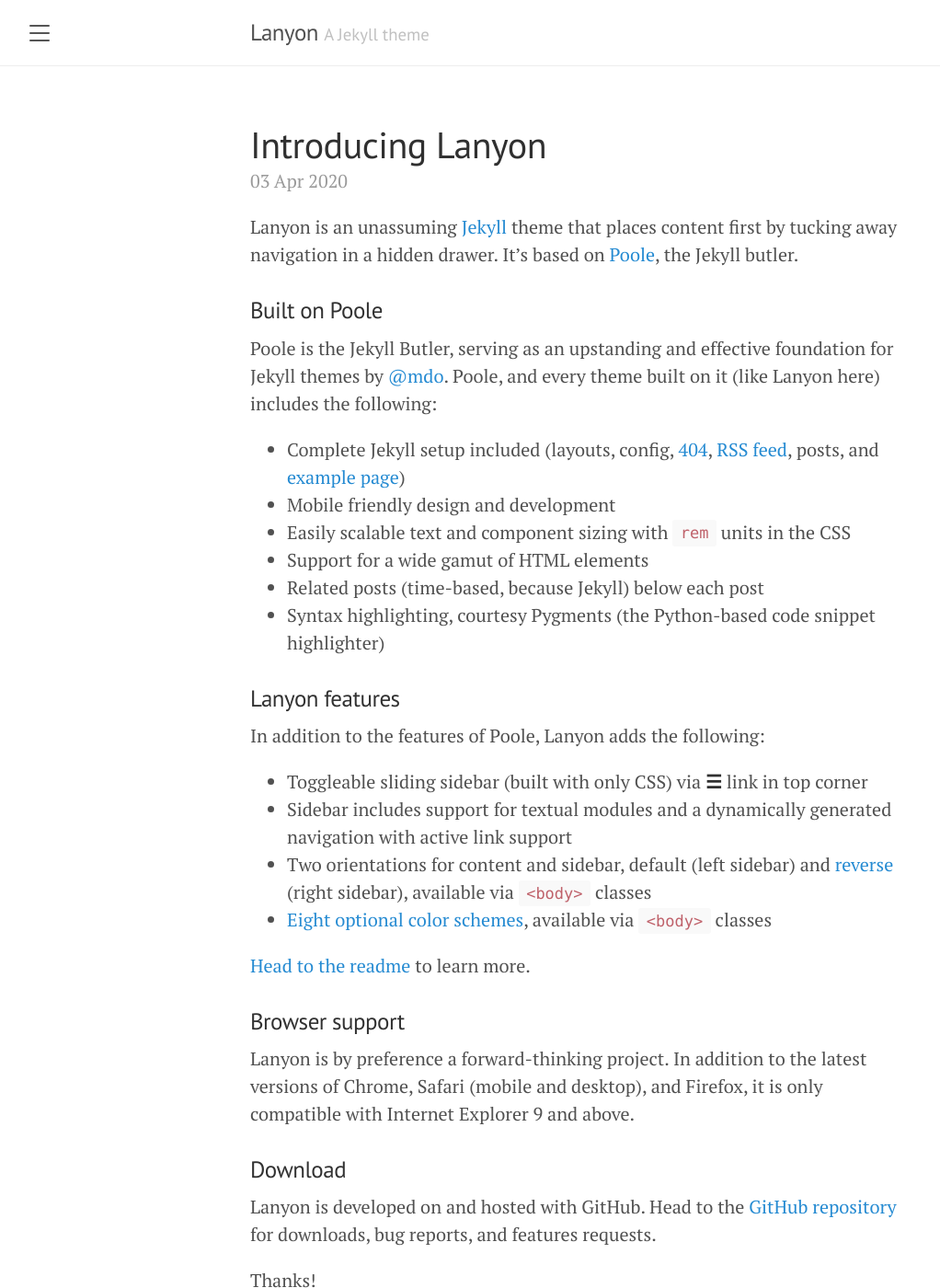
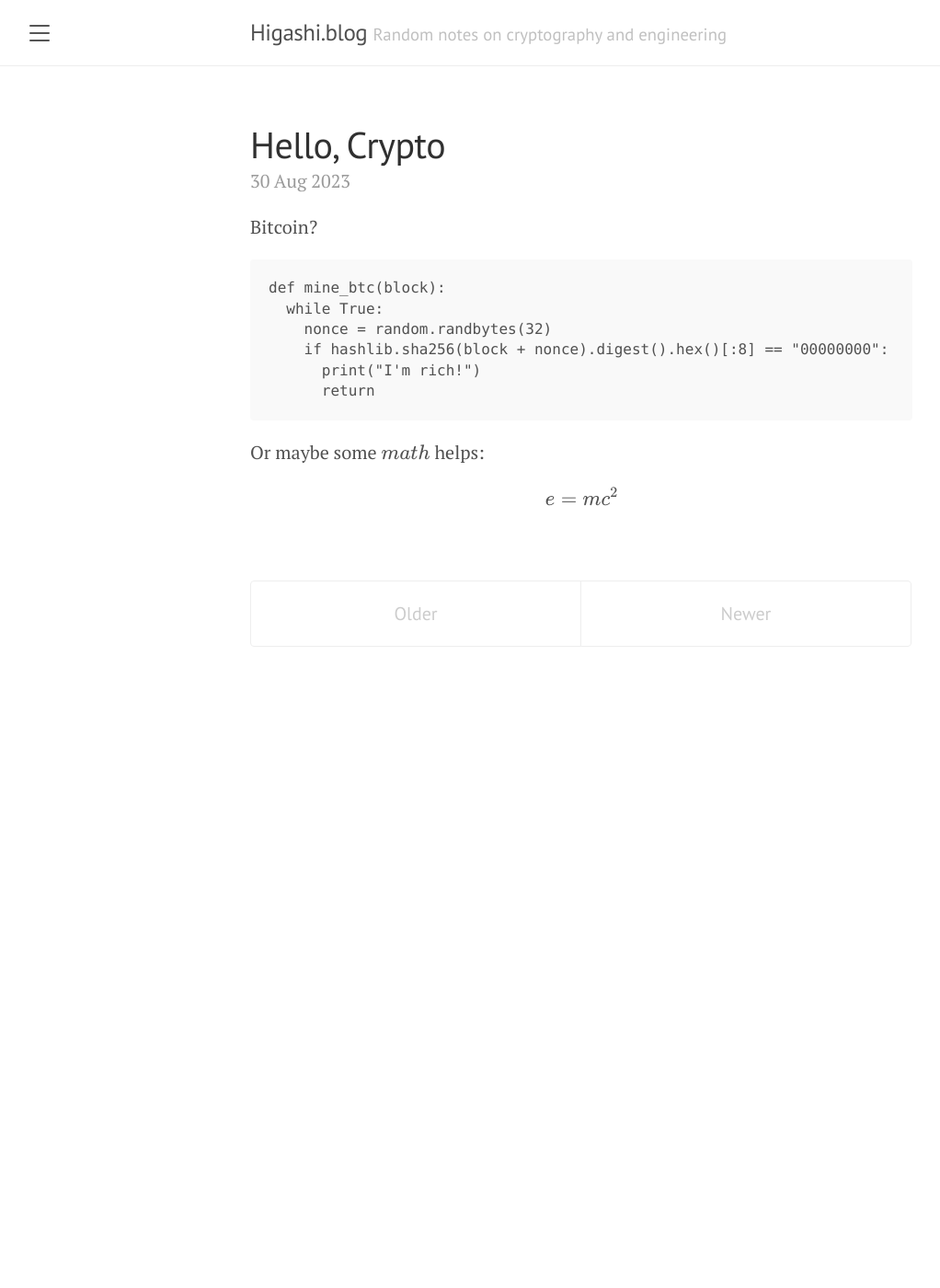
Before and after one commit to yuedongze/blog, a Jekyll site: the page built from index.html, in a window 1280 px wide and 1400 px high. Shown: the whole window at 92% size, without its empty margins (8-1030 px from the left). Built offline with Jekyll 4.4.1, drawn with Linux system fonts in a browser that asks for light colours; the list of posts is cut into pages by our own code; some of the changed text lies outside the part shown.

````diff
--- a/_config.yml
+++ b/_config.yml
@@ -1,7 +1,7 @@
 # Setup
-title:               Lanyon
-tagline:             'A Jekyll theme'
-description:         'A reserved <a href="https://jekyllrb.com" target="_blank">Jekyll</a> theme that places the utmost gravity on content with a hidden drawer. Made by <a href="https://twitter.com/mdo" target="_blank">@mdo</a>.'
+title:               Higashi.blog
+tagline:             'Random notes on cryptography and engineering'
+description:         "<a href='https://www.linkedin.com/in/steven-dongze-yue/'>Steven (Dongze) Yue's</a> personal blog."
 url:                 https://higashi.blog
 baseurl:             ''
 paginate:            5
@@ -9,9 +9,9 @@ permalink:           pretty
 
 # About/contact
 author:
-  name:              Mark Otto
-  url:               https://twitter.com/mdo
-  email:             markdotto@gmail.com
+  name:              Steven Dongze Yue
+  url:               https://twitter.com/StevenYue13
+  email:             dy85@cornell.edu
 
 # Gems
 plugins:
@@ -20,3 +20,6 @@ plugins:
 # Custom vars
 version:             1.1.0
 google_analytics_id: #UA-XXXX-Y
+
+# Build settings
+markdown: kramdown
--- a/_includes/head.html
+++ b/_includes/head.html
@@ -26,6 +26,21 @@
 
   <link rel="alternate" type="application/rss+xml" title="RSS" href="{{ '/atom.xml' | absolute_url }}">
 
+  <script type="text/javascript" id="MathJax-script" async
+    src="https://cdn.jsdelivr.net/npm/mathjax@3/es5/tex-chtml.js">
+  </script>
+
+  <script type="text/javascript">
+    window.MathJax = {
+      tex: {
+        inlineMath: [['$', '$'], ['\\(', '\\)']]
+      },
+      svg: {
+        fontCache: 'global'
+      }
+    };
+    </script>
+
   {% if site.google_analytics_id %}
   <script>
     (function(i,s,o,g,r,a,m){i['GoogleAnalyticsObject']=r;i[r]=i[r]||function(){
--- a/_posts/2020-04-01-whats-jekyll.md
+++ /dev/null
@@ -1,12 +0,0 @@
----
-layout: post
-title: What's Jekyll?
----
-
-[Jekyll](https://jekyllrb.com) is a static site generator, an open-source tool for creating simple yet powerful websites of all shapes and sizes. From [the project's readme](https://github.com/mojombo/jekyll/blob/master/README.markdown):
-
-  > Jekyll is a simple, blog aware, static site generator. It takes a template directory [...] and spits out a complete, static website suitable for serving with Apache or your favorite web server. This is also the engine behind GitHub Pages, which you can use to host your project’s page or blog right here from GitHub.
-
-It's an immensely useful tool and one we encourage you to use here with Lanyon.
-
-Find out more by [visiting the project on GitHub](https://github.com/mojombo/jekyll).
--- a/_posts/2020-04-02-example-content.md
+++ /dev/null
@@ -1,122 +0,0 @@
----
-layout: post
-title: Example content
----
-
-
-<div class="message">
-  Howdy! This is an example blog post that shows several types of HTML content supported in this theme.
-</div>
-
-Cum sociis natoque penatibus et magnis <a href="#">dis parturient montes</a>, nascetur ridiculus mus. *Aenean eu leo quam.* Pellentesque ornare sem lacinia quam venenatis vestibulum. Sed posuere consectetur est at lobortis. Cras mattis consectetur purus sit amet fermentum.
-
-> Curabitur blandit tempus porttitor. Nullam quis risus eget urna mollis ornare vel eu leo. Nullam id dolor id nibh ultricies vehicula ut id elit.
-
-Etiam porta **sem malesuada magna** mollis euismod. Cras mattis consectetur purus sit amet fermentum. Aenean lacinia bibendum nulla sed consectetur.
-
-## Inline HTML elements
-
-HTML defines a long list of available inline tags, a complete list of which can be found on the [Mozilla Developer Network](https://developer.mozilla.org/en-US/docs/Web/HTML/Element).
-
-- **To bold text**, use `<strong>`.
-- *To italicize text*, use `<em>`.
-- Abbreviations, like <abbr title="HyperText Markup Langage">HTML</abbr> should use `<abbr>`, with an optional `title` attribute for the full phrase.
-- Citations, like <cite>&mdash; Mark otto</cite>, should use `<cite>`.
-- <del>Deleted</del> text should use `<del>` and <ins>inserted</ins> text should use `<ins>`.
-- Superscript <sup>text</sup> uses `<sup>` and subscript <sub>text</sub> uses `<sub>`.
-
-Most of these elements are styled by browsers with few modifications on our part.
-
-## Heading
-
-Vivamus sagittis lacus vel augue rutrum faucibus dolor auctor. Duis mollis, est non commodo luctus, nisi erat porttitor ligula, eget lacinia odio sem nec elit. Morbi leo risus, porta ac consectetur ac, vestibulum at eros.
-
-### Code
-
-Cum sociis natoque penatibus et magnis dis `code element` montes, nascetur ridiculus mus.
-
-{% highlight js %}
-// Example can be run directly in your JavaScript console
-
-// Create a function that takes two arguments and returns the sum of those arguments
-var adder = new Function("a", "b", "return a + b");
-
-// Call the function
-adder(2, 6);
-// > 8
-{% endhighlight %}
-
-Aenean lacinia bibendum nulla sed consectetur. Etiam porta sem malesuada magna mollis euismod. Fusce dapibus, tellus ac cursus commodo, tortor mauris condimentum nibh, ut fermentum massa.
-
-### Lists
-
-Cum sociis natoque penatibus et magnis dis parturient montes, nascetur ridiculus mus. Aenean lacinia bibendum nulla sed consectetur. Etiam porta sem malesuada magna mollis euismod. Fusce dapibus, tellus ac cursus commodo, tortor mauris condimentum nibh, ut fermentum massa justo sit amet risus.
-
-* Praesent commodo cursus magna, vel scelerisque nisl consectetur et.
-* Donec id elit non mi porta gravida at eget metus.
-* Nulla vitae elit libero, a pharetra augue.
-
-Donec ullamcorper nulla non metus auctor fringilla. Nulla vitae elit libero, a pharetra augue.
-
-1. Vestibulum id ligula porta felis euismod semper.
-2. Cum sociis natoque penatibus et magnis dis parturient montes, nascetur ridiculus mus.
-3. Maecenas sed diam eget risus varius blandit sit amet non magna.
-
-Cras mattis consectetur purus sit amet fermentum. Sed posuere consectetur est at lobortis.
-
-<dl>
-  <dt>HyperText Markup Language (HTML)</dt>
-  <dd>The language used to describe and define the content of a Web page</dd>
-
-  <dt>Cascading Style Sheets (CSS)</dt>
-  <dd>Used to describe the appearance of Web content</dd>
-
-  <dt>JavaScript (JS)</dt>
-  <dd>The programming language used to build advanced Web sites and applications</dd>
-</dl>
-
-Integer posuere erat a ante venenatis dapibus posuere velit aliquet. Morbi leo risus, porta ac consectetur ac, vestibulum at eros. Nullam quis risus eget urna mollis ornare vel eu leo.
-
-### Tables
-
-Aenean lacinia bibendum nulla sed consectetur. Lorem ipsum dolor sit amet, consectetur adipiscing elit.
-
-<table>
-  <thead>
-    <tr>
-      <th>Name</th>
-      <th>Upvotes</th>
-      <th>Downvotes</th>
-    </tr>
-  </thead>
-  <tfoot>
-    <tr>
-      <td>Totals</td>
-      <td>21</td>
-      <td>23</td>
-    </tr>
-  </tfoot>
-  <tbody>
-    <tr>
-      <td>Alice</td>
-      <td>10</td>
-      <td>11</td>
-    </tr>
-    <tr>
-      <td>Bob</td>
-      <td>4</td>
-      <td>3</td>
-    </tr>
-    <tr>
-      <td>Charlie</td>
-      <td>7</td>
-      <td>9</td>
-    </tr>
-  </tbody>
-</table>
-
-Nullam id dolor id nibh ultricies vehicula ut id elit. Sed posuere consectetur est at lobortis. Nullam quis risus eget urna mollis ornare vel eu leo.
-
------
-
-Want to see something else added? <a href="https://github.com/poole/poole/issues/new">Open an issue.</a>
--- a/_posts/2020-04-03-introducing-lanyon.md
+++ /dev/null
@@ -1,38 +0,0 @@
----
-layout: post
-title: Introducing Lanyon
----
-
-Lanyon is an unassuming [Jekyll](http://jekyllrb.com) theme that places content first by tucking away navigation in a hidden drawer. It's based on [Poole](http://getpoole.com), the Jekyll butler.
-
-### Built on Poole
-
-Poole is the Jekyll Butler, serving as an upstanding and effective foundation for Jekyll themes by [@mdo](https://twitter.com/mdo). Poole, and every theme built on it (like Lanyon here) includes the following:
-
-* Complete Jekyll setup included (layouts, config, [404](/404), [RSS feed](/atom.xml), posts, and [example page](/about))
-* Mobile friendly design and development
-* Easily scalable text and component sizing with `rem` units in the CSS
-* Support for a wide gamut of HTML elements
-* Related posts (time-based, because Jekyll) below each post
-* Syntax highlighting, courtesy Pygments (the Python-based code snippet highlighter)
-
-### Lanyon features
-
-In addition to the features of Poole, Lanyon adds the following:
-
-* Toggleable sliding sidebar (built with only CSS) via **☰** link in top corner
-* Sidebar includes support for textual modules and a dynamically generated navigation with active link support
-* Two orientations for content and sidebar, default (left sidebar) and [reverse](https://github.com/poole/lanyon#reverse-layout) (right sidebar), available via `<body>` classes
-* [Eight optional color schemes](https://github.com/poole/lanyon#themes), available via `<body>` classes
-
-[Head to the readme](https://github.com/poole/lanyon#readme) to learn more.
-
-### Browser support
-
-Lanyon is by preference a forward-thinking project. In addition to the latest versions of Chrome, Safari (mobile and desktop), and Firefox, it is only compatible with Internet Explorer 9 and above.
-
-### Download
-
-Lanyon is developed on and hosted with GitHub. Head to the <a href="https://github.com/poole/lanyon">GitHub repository</a> for downloads, bug reports, and features requests.
-
-Thanks!
--- /dev/null
+++ b/_posts/2023-08-30-hello-world.md
@@ -0,0 +1,22 @@
+---
+layout: post
+title: "Hello, Crypto"
+math: true
+---
+
+Bitcoin?
+
+```
+def mine_btc(block):
+  while True:
+    nonce = random.randbytes(32)
+    if hashlib.sha256(block + nonce).digest().hex()[:8] == "00000000":
+      print("I'm rich!")
+      return
+```
+
+Or maybe some $\mathcal{math}$ helps:
+
+$$
+e = mc^2
+$$
````
